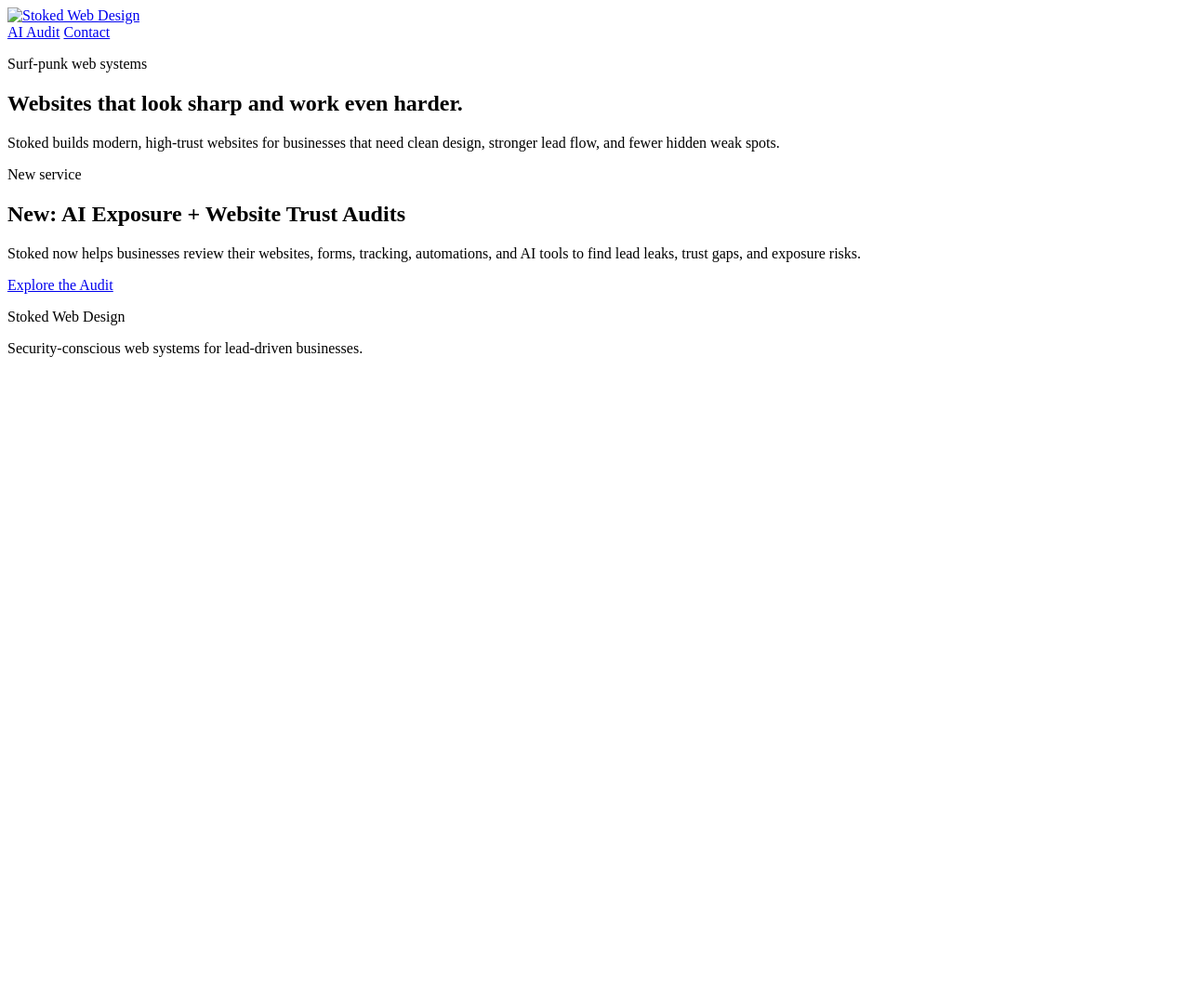
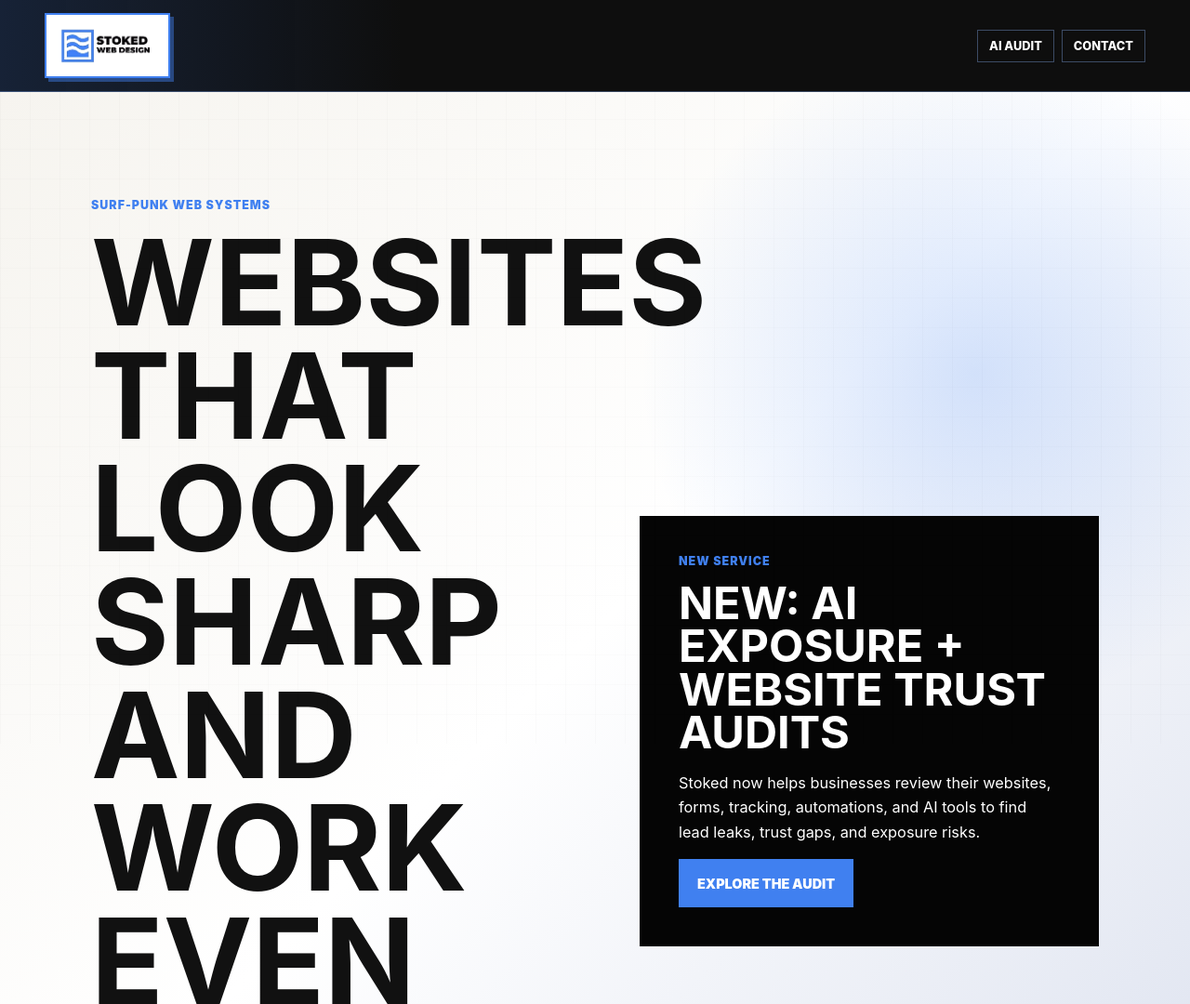
Before and after one commit to alanparkerc/stoked, a website: page index.html in a window 1280 px wide. Shown: the top 1080 px of the page at 93% size. Before the commit the page ends 800 px from the top, so only its background shows below. Drawn offline with Linux system fonts and the light colour scheme; the site is published under a folder, as on GitHub Pages, so addresses that start at the root find nothing.

Commit message:
Fix GitHub Pages asset paths in homepage

```diff
--- a/index.html
+++ b/index.html
@@ -8,15 +8,15 @@
       name="description"
       content="Stoked builds sharp, trustworthy websites and web systems for businesses that care about leads, clarity, and customer confidence."
     >
-    <link rel="stylesheet" href="/assets/styles.css">
+    <link rel="stylesheet" href="assets/styles.css">
   </head>
   <body>
     <header class="site-header">
-      <a class="brand" href="/" aria-label="Stoked Web Design home">
-        <img class="brand-logo" src="/assets/stoked-logo.avif" alt="Stoked Web Design">
+      <a class="brand" href="./" aria-label="Stoked Web Design home">
+        <img class="brand-logo" src="assets/stoked-logo.avif" alt="Stoked Web Design">
       </a>
       <nav class="site-nav" aria-label="Primary navigation">
-        <a href="/ai-exposure-audit/">AI Audit</a>
+        <a href="ai-exposure-audit/">AI Audit</a>
         <a href="mailto:hello@stokedwebdesign.com">Contact</a>
       </nav>
     </header>
@@ -39,7 +39,7 @@
               Stoked now helps businesses review their websites, forms, tracking,
               automations, and AI tools to find lead leaks, trust gaps, and exposure risks.
             </p>
-            <a class="button button-primary" href="/ai-exposure-audit/">Explore the Audit</a>
+            <a class="button button-primary" href="ai-exposure-audit/">Explore the Audit</a>
           </aside>
         </div>
       </section>
```
